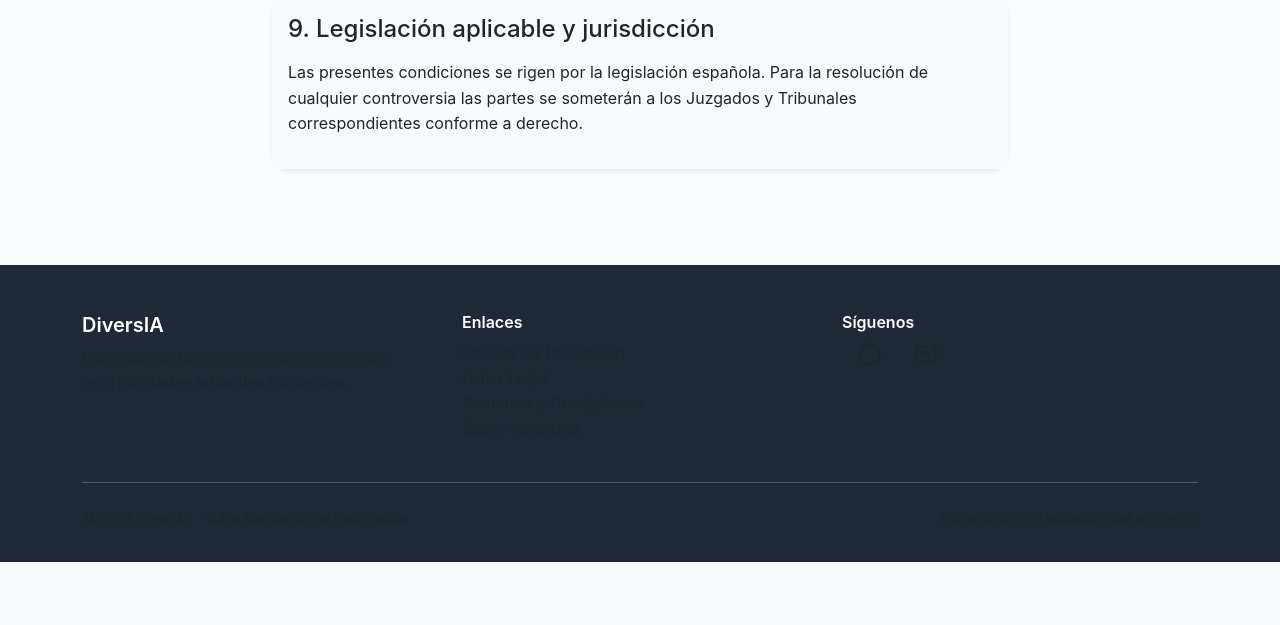
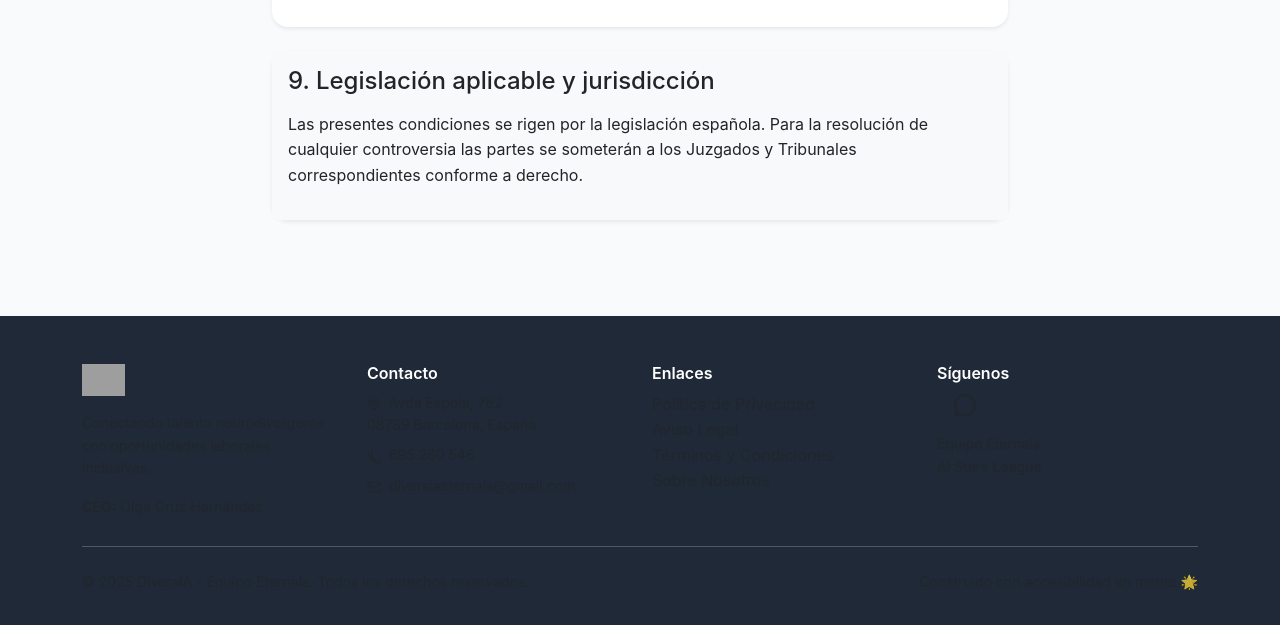
Before and after one commit to Pep190272/DiversIA-Web, a Flask app: page /aviso-legal in a window 1280 px wide. Shown: the part 2367-2992 px from the top of the page. Before the commit the page ends 2929 px from the top, so only its background shows below. Run offline with Flask 3, Linux system fonts and the light colour scheme; grey boxes are pictures that could not be loaded.

Commit message:
Add website translation and company details
Integrate a multi-language translator, add social media links, company information, and logo placeholders to the website.

Replit-Commit-Author: Agent
Replit-Commit-Session-Id: 04cf4dcf-50a8-4cfd-bff6-4856aaf53c0d
Replit-Commit-Checkpoint-Type: full_checkpoint
Replit-Commit-Screenshot-Url: https://storage.googleapis.com/screenshot-production-us-central1/073083d2-dd14-424e-a549-4c03e48131b7/04cf4dcf-50a8-4cfd-bff6-4856aaf53c0d/iZJ36BW

```diff
--- /dev/null
+++ b/static/js/translator.js
@@ -0,0 +1,146 @@
+// Google Translate Integration for DiversIA
+let googleTranslateInstance = null;
+
+function googleTranslateElementInit() {
+    if (!document.getElementById('google_translate_element')) {
+        // Create hidden element for Google Translate
+        const translateDiv = document.createElement('div');
+        translateDiv.id = 'google_translate_element';
+        translateDiv.style.display = 'none';
+        document.body.appendChild(translateDiv);
+    }
+
+    googleTranslateInstance = new google.translate.TranslateElement({
+        pageLanguage: 'es',
+        includedLanguages: 'en,fr,de,it,pt,ar,zh,ja,es',
+        layout: google.translate.TranslateElement.InlineLayout.SIMPLE,
+        autoDisplay: false
+    }, 'google_translate_element');
+}
+
+function translateTo(languageCode) {
+    if (languageCode === 'es') {
+        resetTranslation();
+        return;
+    }
+
+    // Wait for Google Translate to be ready
+    if (typeof google === 'undefined' || !google.translate) {
+        setTimeout(() => translateTo(languageCode), 500);
+        return;
+    }
+
+    // Find and trigger the Google Translate select
+    const selectElement = document.querySelector('.goog-te-combo');
+    if (selectElement) {
+        selectElement.value = languageCode;
+        selectElement.dispatchEvent(new Event('change'));
+
+        // Store current language preference
+        localStorage.setItem('diversia_language', languageCode);
+
+        // Update language indicator
+        updateLanguageIndicator(languageCode);
+    } else {
+        // Retry if element not found
+        setTimeout(() => translateTo(languageCode), 500);
+    }
+}
+
+function resetTranslation() {
+    // Remove any existing translation
+    const selectElement = document.querySelector('.goog-te-combo');
+    if (selectElement) {
+        selectElement.value = '';
+        selectElement.dispatchEvent(new Event('change'));
+    }
+
+    // Clear stored preference
+    localStorage.removeItem('diversia_language');
+
+    // Update language indicator
+    updateLanguageIndicator('es');
+}
+
+function updateLanguageIndicator(languageCode) {
+    const languageNames = {
+        'es': 'Español',
+        'en': 'English',
+        'fr': 'Français',
+        'de': 'Deutsch',
+        'it': 'Italiano',
+        'pt': 'Português',
+        'ar': 'العربية',
+        'zh': '中文',
+        'ja': '日本語'
+    };
+
+    const flags = {
+        'es': '🇪🇸',
+        'en': '🇺🇸',
+        'fr': '🇫🇷',
+        'de': '🇩🇪',
+        'it': '🇮🇹',
+        'pt': '🇵🇹',
+        'ar': '🇸🇦',
+        'zh': '🇨🇳',
+        'ja': '🇯🇵'
+    };
+
+    const dropdownToggle = document.getElementById('languageDropdown');
+    if (dropdownToggle) {
+        const icon = dropdownToggle.querySelector('i[data-lucide="globe"]');
+        const text = `${flags[languageCode] || '🌐'} ${languageNames[languageCode] || 'Idioma'}`;
+        dropdownToggle.innerHTML = `${icon ? icon.outerHTML : '<i data-lucide="globe"></i>'} ${text}`;
+
+        // Reinitialize lucide icons if necessary
+        if (typeof lucide !== 'undefined') {
+            lucide.createIcons();
+        }
+    }
+}
+
+// Auto-restore language preference on page load
+document.addEventListener('DOMContentLoaded', function() {
+    const savedLanguage = localStorage.getItem('diversia_language');
+    if (savedLanguage && savedLanguage !== 'es') {
+        // Wait a bit for Google Translate to initialize
+        setTimeout(() => {
+            translateTo(savedLanguage);
+        }, 1000);
+    }
+});
+
+// Hide Google Translate bar and customize appearance
+function hideGoogleTranslateBar() {
+    const style = document.createElement('style');
+    style.textContent = `
+        .goog-te-banner-frame.skiptranslate {
+            display: none !important;
+        }
+        body {
+            top: 0px !important;
+        }
+        #google_translate_element {
+            display: none !important;
+        }
+        .goog-te-combo {
+            display: none !important;
+        }
+        /* Custom styles for better integration */
+        .goog-text-highlight {
+            background-color: transparent !important;
+            box-shadow: none !important;
+        }
+        .goog-text-highlight:hover {
+            background-color: rgba(255, 193, 7, 0.2) !important;
+        }
+    `;
+    document.head.appendChild(style);
+}
+
+// Apply custom styles when DOM is ready
+document.addEventListener('DOMContentLoaded', hideGoogleTranslateBar);
+
+// Also apply styles after a delay to catch dynamically loaded content
+setTimeout(hideGoogleTranslateBar, 1000);
--- a/templates/aviso-legal.html
+++ b/templates/aviso-legal.html
@@ -17,9 +17,11 @@
                     <p><strong>DiversIA</strong> es una plataforma desarrollada por el equipo Eternals de AI Stars League.</p>
                     <ul>
                         <li><strong>Denominación:</strong> DiversIA - Equipo Eternals</li>
+                        <li><strong>CEO:</strong> Olga Cruz Hernández</li>
+                        <li><strong>Dirección:</strong> Avda Espoia, 762 - 08789 Barcelona, España</li>
+                        <li><strong>Teléfono:</strong> <a href="tel:+34695260546">695 260 546</a></li>
+                        <li><strong>Email de contacto:</strong> <a href="mailto:diversiaeternals@gmail.com">diversiaeternals@gmail.com</a></li>
                         <li><strong>Actividad:</strong> Plataforma de inclusión laboral para personas neurodivergentes</li>
-                        <li><strong>Email de contacto:</strong> <a href="mailto:diversiaeternals@gmail.com">diversiaeternals@gmail.com</a></li>
-                        <li><strong>Sitio web:</strong> diversia.app</li>
                     </ul>
                 </div>
             </div>
--- a/templates/base.html
+++ b/templates/base.html
@@ -57,7 +57,14 @@
     <!-- Navigation -->
     <nav class="navbar navbar-expand-lg" role="navigation" aria-label="Navegación principal">
         <div class="container">
-            <a class="navbar-brand" href="{{ url_for('index') }}" aria-label="DiversIA - Ir a inicio">
+            <!-- DiversIA Logo Area -->
+            <a class="navbar-brand d-flex align-items-center" href="{{ url_for('index') }}" aria-label="DiversIA - Ir a inicio">
+                <!-- Logo placeholder - Medidas recomendadas: 150x50px (PNG/SVG) -->
+                <img src="{{ url_for('static', filename='images/logo-header.png') }}"
+                     alt="DiversIA Logo"
+                     class="navbar-logo me-2"
+                     style="height: 40px; width: auto;"
+                     onerror="this.style.display='none';">
                 <strong>DiversIA</strong>
             </a>
 
@@ -92,6 +99,24 @@
                         <a class="nav-link" href="{{ url_for('sobre_nosotros') }}"
                            {% if request.endpoint == 'sobre_nosotros' %}aria-current="page"{% endif %}>Nosotros</a>
                     </li>
+                    <li class="nav-item dropdown">
+                        <a class="nav-link dropdown-toggle" href="#" id="languageDropdown" role="button" data-bs-toggle="dropdown" aria-expanded="false">
+                            <i data-lucide="globe" aria-hidden="true"></i> Idioma
+                        </a>
+                        <ul class="dropdown-menu" aria-labelledby="languageDropdown">
+                            <li><a class="dropdown-item" href="javascript:void(0)" onclick="translateTo('es')">🇪🇸 Español</a></li>
+                            <li><a class="dropdown-item" href="javascript:void(0)" onclick="translateTo('en')">🇺🇸 English</a></li>
+                            <li><a class="dropdown-item" href="javascript:void(0)" onclick="translateTo('fr')">🇫🇷 Français</a></li>
+                            <li><a class="dropdown-item" href="javascript:void(0)" onclick="translateTo('de')">🇩🇪 Deutsch</a></li>
+                            <li><a class="dropdown-item" href="javascript:void(0)" onclick="translateTo('it')">🇮🇹 Italiano</a></li>
+                            <li><a class="dropdown-item" href="javascript:void(0)" onclick="translateTo('pt')">🇵🇹 Português</a></li>
+                            <li><a class="dropdown-item" href="javascript:void(0)" onclick="translateTo('ar')">🇸🇦 العربية</a></li>
+                            <li><a class="dropdown-item" href="javascript:void(0)" onclick="translateTo('zh')">🇨🇳 中文</a></li>
+                            <li><a class="dropdown-item" href="javascript:void(0)" onclick="translateTo('ja')">🇯🇵 日本語</a></li>
+                            <li><hr class="dropdown-divider"></li>
+                            <li><a class="dropdown-item" href="javascript:void(0)" onclick="resetTranslation()">🔄 Original</a></li>
+                        </ul>
+                    </li>
                 </ul>
             </div>
         </div>
@@ -120,22 +145,46 @@
     <footer class="footer mt-5" role="contentinfo">
         <div class="container">
             <div class="row gy-4">
-                <div class="col-lg-4">
-                    <h5>DiversIA</h5>
-                    <p class="text-muted">Conectando talento neurodivergente con oportunidades laborales inclusivas.</p>
+                <div class="col-lg-3">
+                    <!-- Logo Footer - Medidas recomendadas: 120x40px (PNG/SVG) -->
+                    <div class="mb-3">
+                        <img src="{{ url_for('static', filename='images/logo-footer.png') }}"
+                             alt="DiversIA Logo"
+                             class="footer-logo"
+                             style="height: 32px; width: auto;"
+                             onerror="this.style.display='none'; this.nextElementSibling.style.display='block';">
+                        <h5 style="display: none;">DiversIA</h5>
+                    </div>
+                    <p class="text-muted small">Conectando talento neurodivergente con oportunidades laborales inclusivas.</p>
+                    <p class="text-muted small mb-1"><strong>CEO:</strong> Olga Cruz Hernández</p>
                 </div>
-                <div class="col-lg-4">
+                <div class="col-lg-3">
+                    <h6>Contacto</h6>
+                    <p class="text-muted small mb-2">
+                        <i data-lucide="map-pin" class="me-1" style="width: 14px; height: 14px;"></i>
+                        Avda Espoia, 762<br>08789 Barcelona, España
+                    </p>
+                    <p class="text-muted small mb-2">
+                        <i data-lucide="phone" class="me-1" style="width: 14px; height: 14px;"></i>
+                        <a href="tel:+34695260546" class="text-muted text-decoration-none">695 260 546</a>
+                    </p>
+                    <p class="text-muted small">
+                        <i data-lucide="mail" class="me-1" style="width: 14px; height: 14px;"></i>
+                        <a href="mailto:diversiaeternals@gmail.com" class="text-muted text-decoration-none">diversiaeternals@gmail.com</a>
+                    </p>
+                </div>
+                <div class="col-lg-3">
                     <h6>Enlaces</h6>
                     <ul class="list-unstyled">
-                        <li><a href="{{ url_for('politica_privacidad') }}" class="text-muted">Política de Privacidad</a></li>
-                        <li><a href="{{ url_for('aviso_legal') }}" class="text-muted">Aviso Legal</a></li>
-                        <li><a href="{{ url_for('terminos_condiciones') }}" class="text-muted">Términos y Condiciones</a></li>
-                        <li><a href="{{ url_for('sobre_nosotros') }}" class="text-muted">Sobre Nosotros</a></li>
+                        <li><a href="{{ url_for('politica_privacidad') }}" class="text-muted text-decoration-none">Política de Privacidad</a></li>
+                        <li><a href="{{ url_for('aviso_legal') }}" class="text-muted text-decoration-none">Aviso Legal</a></li>
+                        <li><a href="{{ url_for('terminos_condiciones') }}" class="text-muted text-decoration-none">Términos y Condiciones</a></li>
+                        <li><a href="{{ url_for('sobre_nosotros') }}" class="text-muted text-decoration-none">Sobre Nosotros</a></li>
                     </ul>
                 </div>
-                <div class="col-lg-4">
+                <div class="col-lg-3">
                     <h6>Síguenos</h6>
-                    <div class="d-flex gap-3">
+                    <div class="d-flex gap-3 mb-3">
                         <a href="https://www.linkedin.com/company/mydiversia" target="_blank" class="text-muted" aria-label="LinkedIn" rel="noopener noreferrer">
                             <i data-lucide="linkedin" aria-hidden="true"></i>
                         </a>
@@ -145,19 +194,17 @@
                         <a href="https://www.instagram.com/diversiaeternals/" target="_blank" class="text-muted" aria-label="Instagram" rel="noopener noreferrer">
                             <i data-lucide="instagram" aria-hidden="true"></i>
                         </a>
-                        <a href="mailto:diversiaeternals@gmail.com" class="text-muted" aria-label="Email">
-                            <i data-lucide="mail" aria-hidden="true"></i>
-                        </a>
                     </div>
+                    <p class="text-muted small">Equipo Eternals<br>AI Stars League</p>
                 </div>
             </div>
             <hr class="my-4">
             <div class="row align-items-center">
                 <div class="col-md-6">
-                    <p class="mb-0 text-muted small">&copy; 2025 DiversIA. Todos los derechos reservados.</p>
+                    <p class="mb-0 text-muted small">&copy; 2025 DiversIA - Equipo Eternals. Todos los derechos reservados.</p>
                 </div>
                 <div class="col-md-6 text-md-end">
-                    <p class="mb-0 text-muted small">Construido con accesibilidad en mente</p>
+                    <p class="mb-0 text-muted small">Construido con accesibilidad en mente 🌟</p>
                 </div>
             </div>
         </div>
@@ -166,9 +213,13 @@
     <!-- Bootstrap JS -->
     <script src="https://cdn.jsdelivr.net/npm/bootstrap@5.3.0/dist/js/bootstrap.bundle.min.js"></script>
 
+    <!-- Google Translate -->
+    <script type="text/javascript" src="//translate.google.com/translate_a/element.js?cb=googleTranslateElementInit"></script>
+
     <!-- Custom JS -->
     <script src="{{ url_for('static', filename='js/accessibility.js') }}"></script>
     <script src="{{ url_for('static', filename='js/carousel.js') }}"></script>
+    <script src="{{ url_for('static', filename='js/translator.js') }}"></script>
 
     <!-- Initialize Lucide icons -->
     <script>
--- a/templates/politica-privacidad.html
+++ b/templates/politica-privacidad.html
@@ -107,6 +107,9 @@
                     <h2 class="h4 mb-3">Contacto</h2>
                     <p class="mb-1">Si tienes preguntas sobre esta política de privacidad, puedes contactarnos:</p>
                     <ul class="list-unstyled">
+                        <li><strong>Responsable:</strong> Olga Cruz Hernández (CEO)</li>
+                        <li><strong>Dirección:</strong> Avda Espoia, 762 - 08789 Barcelona, España</li>
+                        <li><strong>Teléfono:</strong> <a href="tel:+34695260546">695 260 546</a></li>
                         <li><strong>Email:</strong> <a href="mailto:diversiaeternals@gmail.com">diversiaeternals@gmail.com</a></li>
                         <li><strong>Discord:</strong> <a href="https://discord.gg/qTcNDZ7V" target="_blank" rel="noopener noreferrer">https://discord.gg/qTcNDZ7V</a></li>
                     </ul>
--- a/templates/terminos-condiciones.html
+++ b/templates/terminos-condiciones.html
@@ -143,6 +143,9 @@
                     <h2 class="h4 mb-3">12. Contacto</h2>
                     <p>Para cualquier pregunta sobre estos términos y condiciones:</p>
                     <ul class="list-unstyled">
+                        <li><strong>Responsable:</strong> Olga Cruz Hernández (CEO)</li>
+                        <li><strong>Dirección:</strong> Avda Espoia, 762 - 08789 Barcelona, España</li>
+                        <li><strong>Teléfono:</strong> <a href="tel:+34695260546">695 260 546</a></li>
                         <li><strong>Email:</strong> <a href="mailto:diversiaeternals@gmail.com">diversiaeternals@gmail.com</a></li>
                         <li><strong>Discord:</strong> <a href="https://discord.gg/qTcNDZ7V" target="_blank" rel="noopener noreferrer">Únete a nuestra comunidad</a></li>
                     </ul>
```
Also changed, not shown: static/images/README.md (added).
